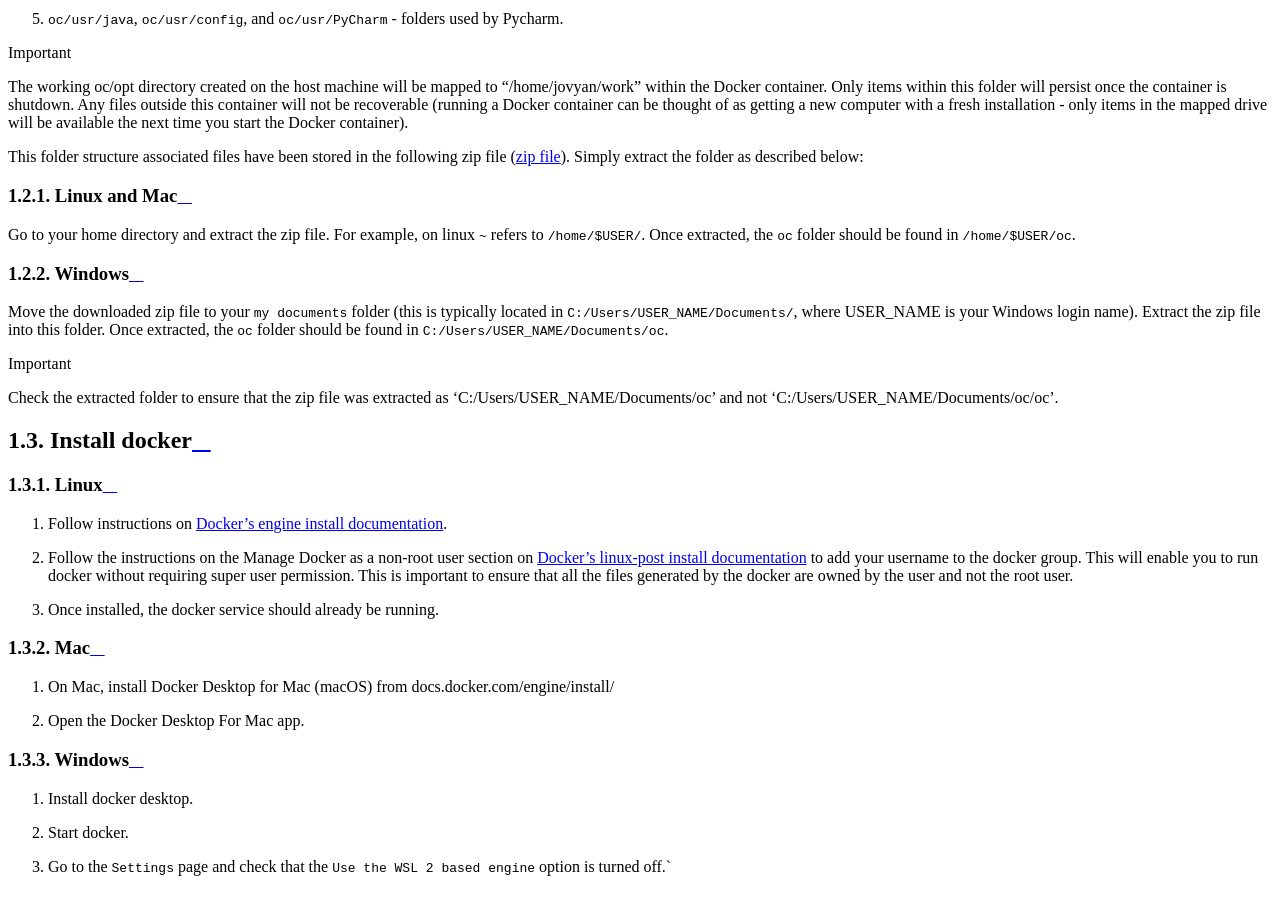
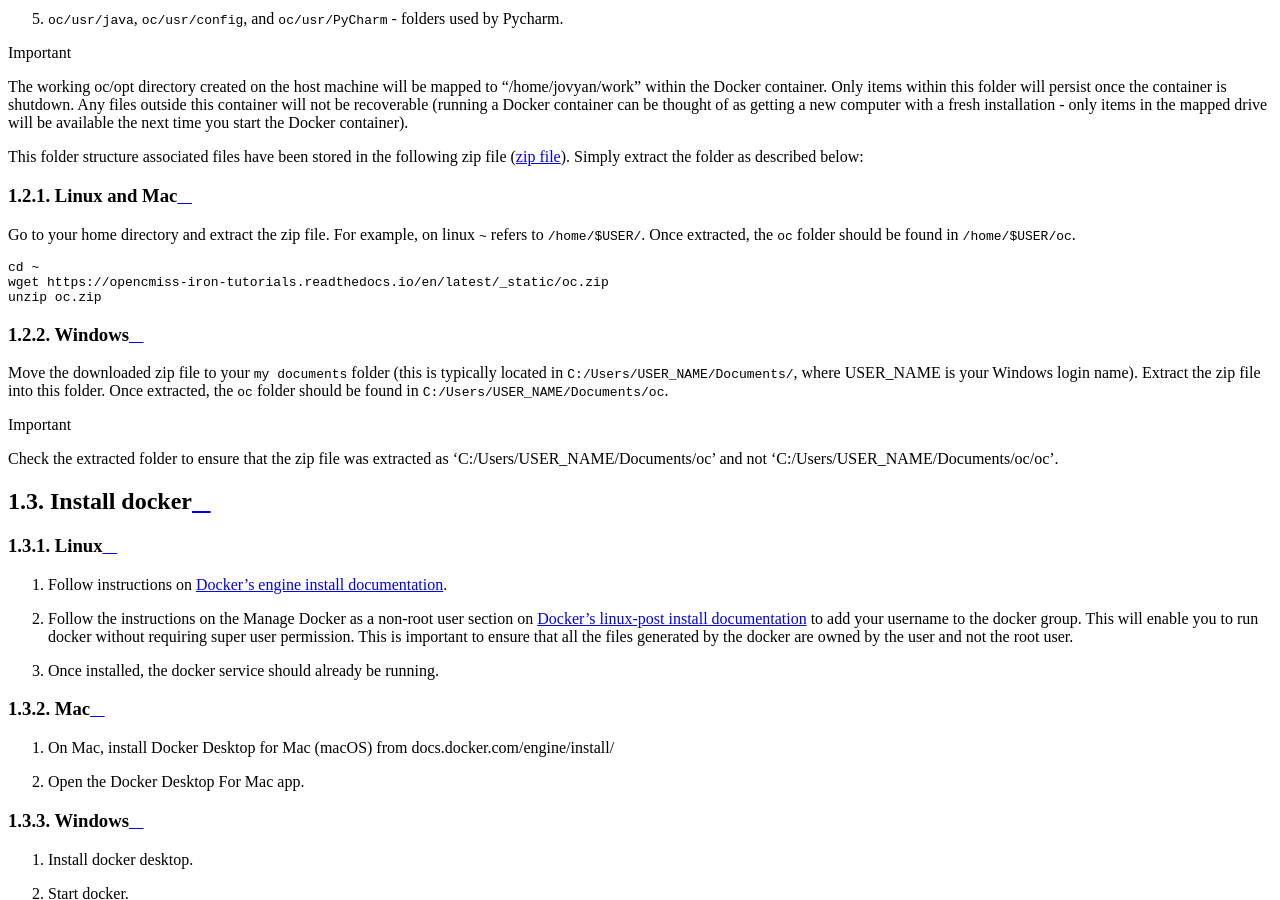
Before and after one commit to OpenCMISS-Examples/OpenCMISS-Iron-tutorials, a Sphinx documentation site: the page built from docs/source/getting_started/installation/docker.md, in a window 1280 px wide and 900 px high, scrolled down 1927 px. Built offline with Sphinx 7.4.7 and the Read the Docs theme 2.0.0, drawn with Linux system fonts in a browser that asks for light colours; pages that are not in the unit, such as notebooks, are missing from menus.

Commit message:
Updating docker installation

````diff
--- a/docs/source/getting_started/installation/docker.md
+++ b/docs/source/getting_started/installation/docker.md
@@ -62,6 +62,12 @@ This folder structure associated files have been stored in the following zip fil
 
 ### Linux and Mac
 Go to your home directory and extract the zip file. For example, on linux `~` refers to `/home/$USER/`. Once extracted, the `oc` folder should be found in `/home/$USER/oc`.
+
+```bash
+cd ~
+wget https://opencmiss-iron-tutorials.readthedocs.io/en/latest/_static/oc.zip
+unzip oc.zip
+```
 
 ### Windows
 Move the downloaded zip file to your `my documents` folder (this is typically located in `C:/Users/USER_NAME/Documents/`, where USER_NAME is your Windows login name). Extract the zip file into this folder. Once extracted, the `oc` folder should be found in `C:/Users/USER_NAME/Documents/oc`.
````
